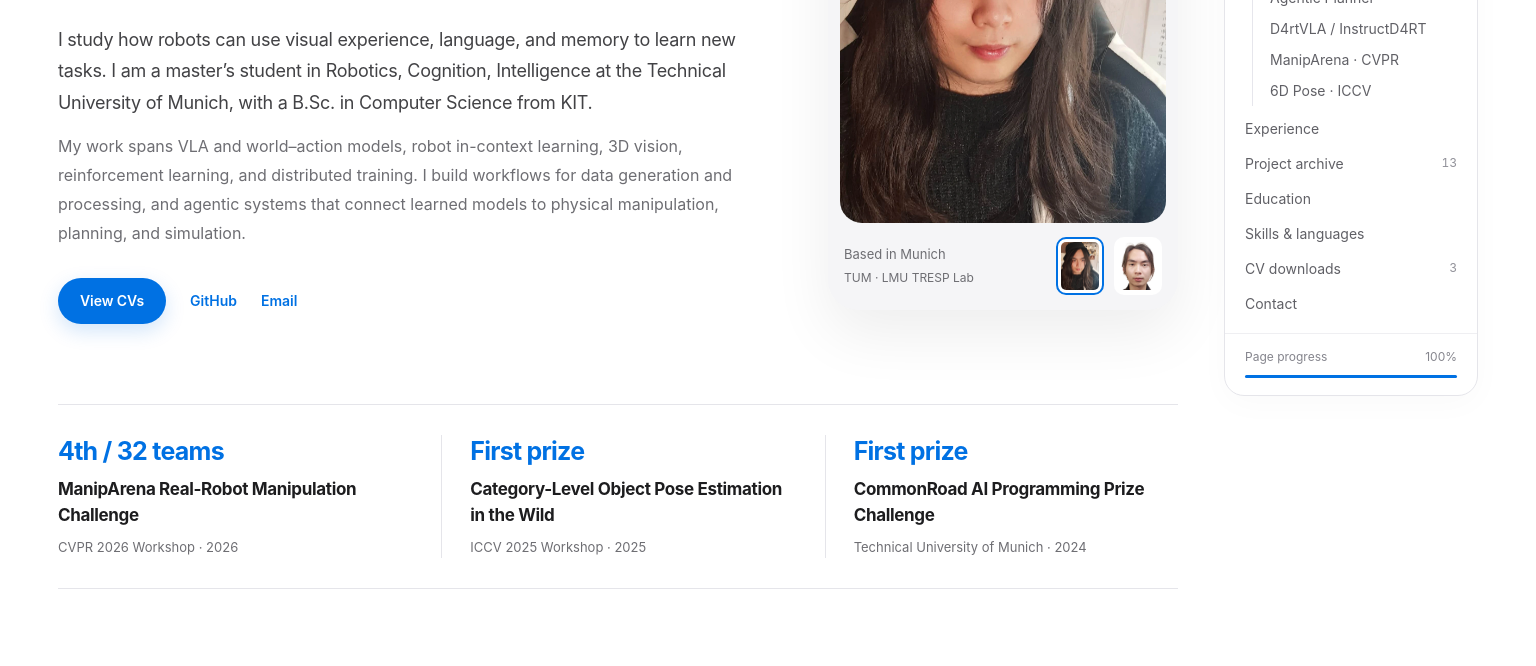
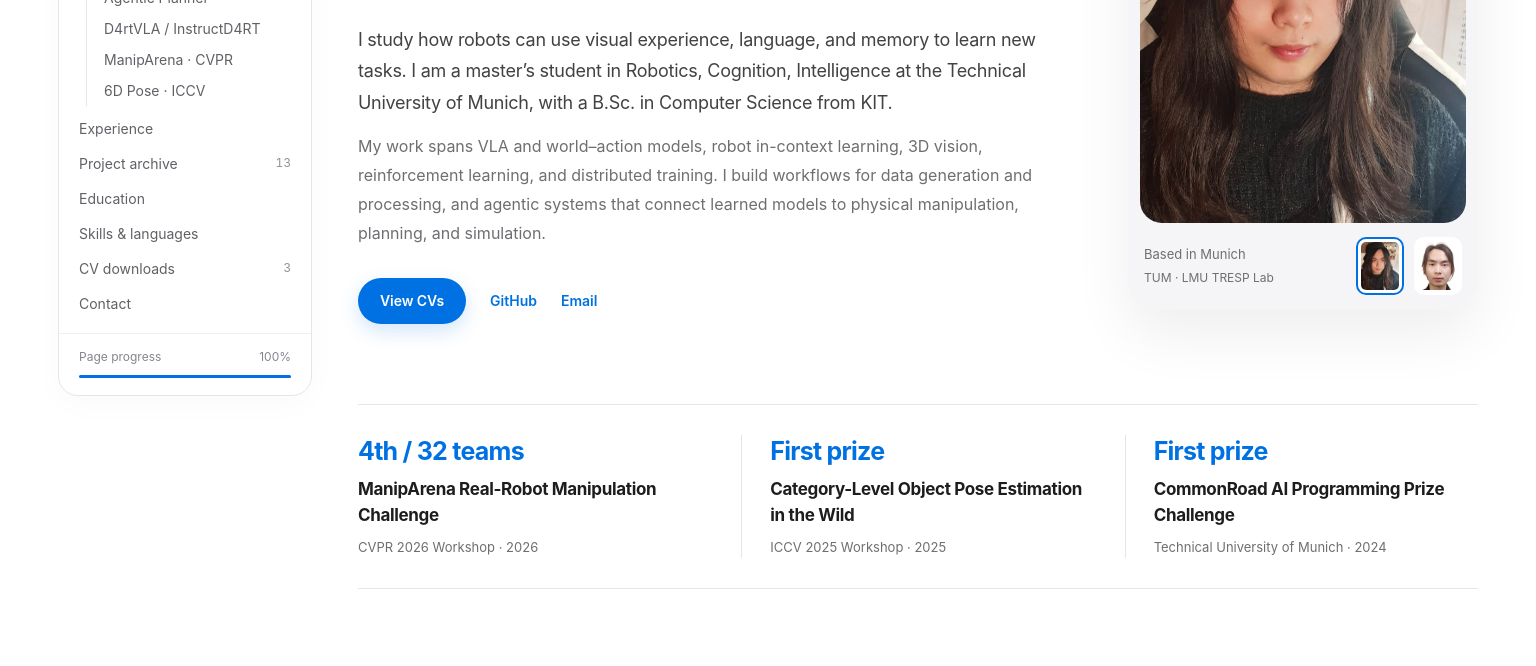
Before and after one commit to haolianghuang-research/haolianghuang-research.github.io, a plain HTML site: page index.html in a window 1536 px wide. Shown: the part 369-1035 px from the top of the page. Drawn offline with Linux system fonts and the light colour scheme.

Commit message:
Move the sliding contents panel to the left

```diff
--- a/assets/navigation.css
+++ b/assets/navigation.css
@@ -16,11 +16,11 @@ html { scroll-padding-top: var(--header-offset); }
 .contents-toggle[hidden] { display: none; }
 .contents-toggle:hover, .contents-toggle[aria-expanded=true] { color: var(--blue); background: #edf5ff; border-color: #d4e6fc; }
 .contents-toggle svg, .outline-close svg { width: 18px; height: 18px; fill: none; stroke: currentColor; stroke-width: 1.7; stroke-linecap: round; }
-.page-outline { position: fixed; inset: 88px 16px auto auto; margin: 0; width: min(340px,calc(100vw - 32px)); max-height: calc(100dvh - 104px); padding: 0; overflow: hidden; border: 1px solid #e5e5ea; border-radius: 20px; color: var(--ink); background: #fff; box-shadow: 0 18px 70px #00000016; }
+.page-outline { position: fixed; inset: 88px auto auto 16px; margin: 0; width: min(340px,calc(100vw - 32px)); max-height: calc(100dvh - 104px); padding: 0; overflow: hidden; border: 1px solid #e5e5ea; border-radius: 20px; color: var(--ink); background: #fff; box-shadow: 0 18px 70px #00000016; }
 .page-outline:not([open]) { display: none; }
 .page-outline[open] { display: flex; flex-direction: column; }
 .page-outline::backdrop { background: rgba(19,25,34,.25); backdrop-filter: blur(2px); }
-.page-outline.is-pinned { top: 90px; right: max(18px,calc((100vw - 1420px)/2)); width: 254px; max-height: calc(100dvh - 108px); box-shadow: 0 8px 32px #00000006; }
+.page-outline.is-pinned { top: 90px; left: max(18px,calc((100vw - 1420px)/2)); right: auto; width: 254px; max-height: calc(100dvh - 108px); box-shadow: 0 8px 32px #00000006; }
 .outline-heading { display: flex; justify-content: space-between; align-items: flex-start; gap: 8px; padding: 20px 16px 14px 20px; border-bottom: 1px solid #efeff2; }
 .outline-heading h2 { margin: 0; font-size: 16px; line-height: 1.4; letter-spacing: -.02em; }
 .outline-heading p { color: var(--muted); font-size: 12px; line-height: 1.55; margin: 5px 0 0; display: -webkit-box; -webkit-line-clamp: 2; -webkit-box-orient: vertical; overflow: hidden; }
@@ -44,7 +44,7 @@ html { scroll-padding-top: var(--header-offset); }
 .outline-progress progress::-moz-progress-bar { background: var(--blue); border-radius: 9px; }
 .fallback-contents { display: flex; flex-wrap: wrap; gap: 16px; max-width: var(--max); padding: 20px 32px; margin: auto; font-size: 14px; }
 @media (min-width: 1480px) {
-  body[data-outline-pinned] .page, body[data-outline-pinned] .detail-page, body[data-outline-pinned] .header-inner, body[data-outline-pinned] .footer>div { width: min(var(--max),calc(100% - 360px)); margin-inline-start: max(32px,calc((100vw - 300px - var(--max))/2)); margin-inline-end: auto; }
+  body[data-outline-pinned] .page, body[data-outline-pinned] .detail-page, body[data-outline-pinned] .header-inner, body[data-outline-pinned] .footer>div { width: min(var(--max),calc(100% - 360px)); margin-inline-start: max(332px,calc((100vw + 300px - var(--max))/2)); margin-inline-end: auto; }
 }
 @media (max-width: 760px) {
   .header-inner { min-height: 66px; gap: 14px; }
--- a/assets/navigation.js
+++ b/assets/navigation.js
@@ -39,7 +39,7 @@ if (outline && contentsToggle && siteHeader) {
       outline.showModal();
     }
     if (!reducedMotion.matches) outline.animate([
-      {transform:'translateX(30px)',opacity:0},
+      {transform:'translateX(-30px)',opacity:0},
       {transform:'translateX(0)',opacity:1}
     ], {duration:220,easing:'cubic-bezier(.22,1,.36,1)'});
     syncLayout();
```
Also changed, not shown: 1 other file.
